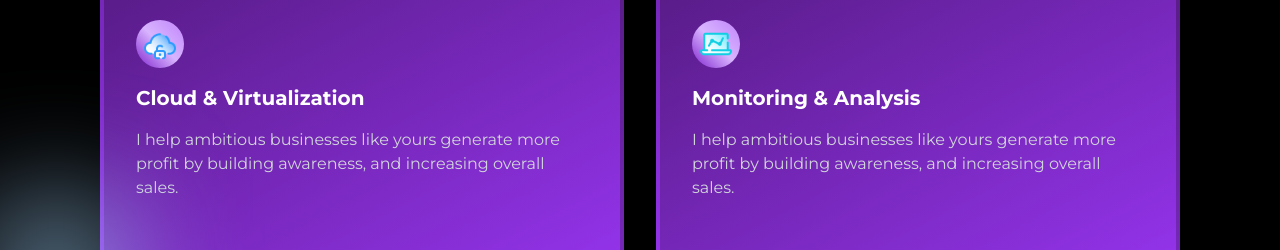
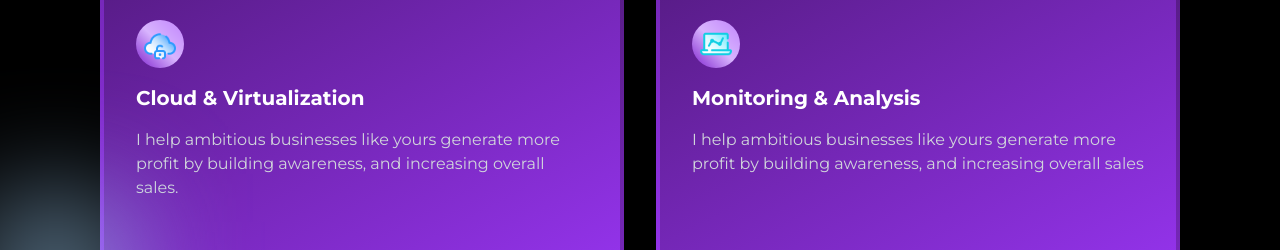
Before and after one commit to ChrisQuashie/web-development-project, a React (Vite) app: page / in a window 1280 px wide. Shown: the part 2160-2410 px from the top of the page. Built offline with nearby package versions, Linux system fonts and the light colour scheme; no server answers.

Commit message:
changes made to services.tsx

```diff
--- a/src/pages/Services.tsx
+++ b/src/pages/Services.tsx
@@ -9,7 +9,7 @@ function Services() {
     { id: 1, title: "Network Security", context: "I help forward-thinking businesses like yours strengthen their defenses, enhance operational security, and safeguard sensitive data by building robust, scalable network security solutions.", icon: network_security },
     { id: 2, title: "Programming & Scripting", context: "Through advanced programming and scripting, I help increase efficiency and boost profits by leveraging automation to streamline operations and using programming expertise to create interactive, user-friendly websites that engage customers and drive sales.", icon: coding },
     { id: 3, title: "Cloud & Virtualization", context: "I help ambitious businesses like yours generate more profit by building awareness, and increasing overall sales.", icon: cloud },
-    { id: 4, title: "Monitoring & Analysis", context: "I help ambitious businesses like yours generate more profit by building awareness, and increasing overall sales.", icon: analysis },
+    { id: 4, title: "Monitoring & Analysis", context: "I help ambitious businesses like yours generate more profit by building awareness, and increasing overall sales", icon: analysis },
   ];
 
   return (
```
